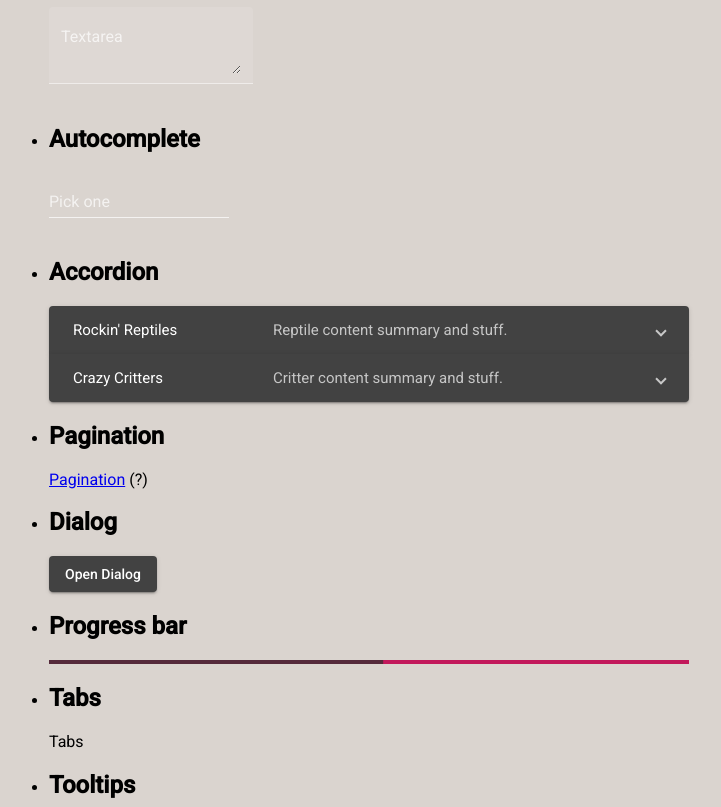
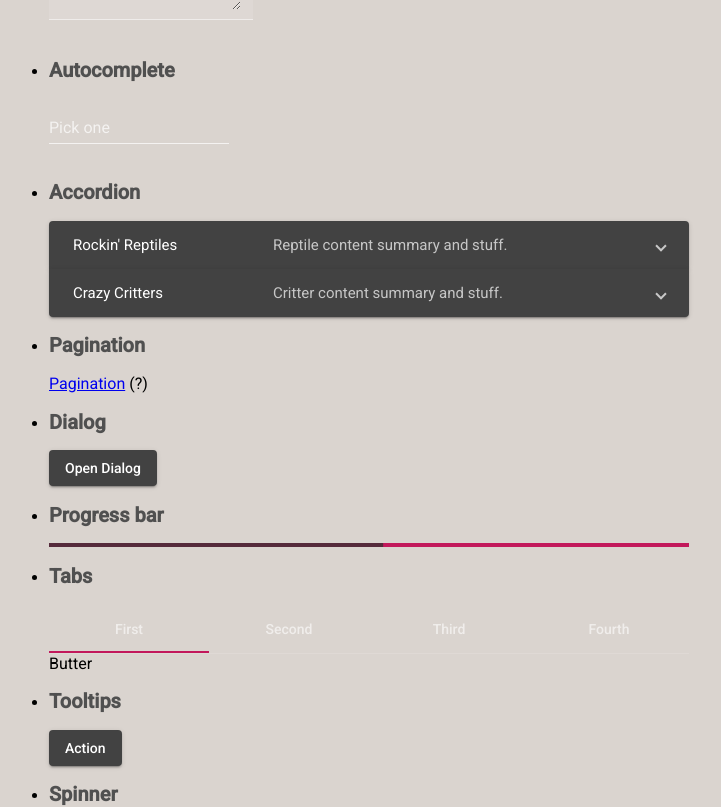
Before and after one commit to bobbyroe/Ng-A11y-Components, an Angular app: page / in a window 1280 px wide. Shown: the part 656-1463 px from the top of the page, without its empty margins (7-728 px from the left). Built offline with nearby package versions, Linux system fonts and the light colour scheme.

Commit message:
tabs + tooltip

```diff
--- a/src/app/app.component.css
+++ b/src/app/app.component.css
@@ -11,6 +11,11 @@ mat-radio-button {
   flex-direction: column;
 }
 #accordion-container,
-#progress-bar-container {
+#progress-bar-container,
+#tabs-container {
   width: 40rem;
 }
+h2 {
+  color: #505050;
+  font-size: 1.25rem;
+}
--- a/src/app/app.component.html
+++ b/src/app/app.component.html
@@ -119,14 +119,25 @@
     <mat-progress-bar mode="indeterminate"></mat-progress-bar>
   </li>
 
-  <li>
+  <li id="tabs-container">
     <h2>Tabs</h2>
-    Tabs
+    <mat-tab-group>
+      <mat-tab label="First">Butter</mat-tab>
+      <mat-tab label="Second">Salt</mat-tab>
+      <mat-tab label="Third">Pepper</mat-tab>
+      <mat-tab label="Fourth">Garlic</mat-tab>
+    </mat-tab-group>
   </li>
 
   <li>
     <h2>Tooltips</h2>
-    Tooltip
+    <button
+      mat-raised-button
+      matTooltip="Click to do some action"
+      aria-label="example which displays a tooltip on focus"
+    >
+      Action
+    </button>
   </li>
 
   <li>
--- a/src/app/app.module.ts
+++ b/src/app/app.module.ts
@@ -18,6 +18,8 @@ import { MatAutocompleteModule } from "@angular/material/autocomplete";
 import { MatExpansionModule } from "@angular/material/expansion";
 import { MatDialogModule } from "@angular/material/dialog";
 import { MatProgressBarModule } from "@angular/material/progress-bar";
+import { MatTabsModule } from "@angular/material/tabs";
+import { MatTooltipModule } from "@angular/material/tooltip";
 
 @NgModule({
   declarations: [AppComponent, DialogComponent],
@@ -39,6 +41,8 @@ import { MatProgressBarModule } from "@angular/material/progress-bar";
     MatExpansionModule,
     MatDialogModule,
     MatProgressBarModule,
+    MatTabsModule,
+    MatTooltipModule,
   ],
   providers: [],
   bootstrap: [AppComponent],
```
